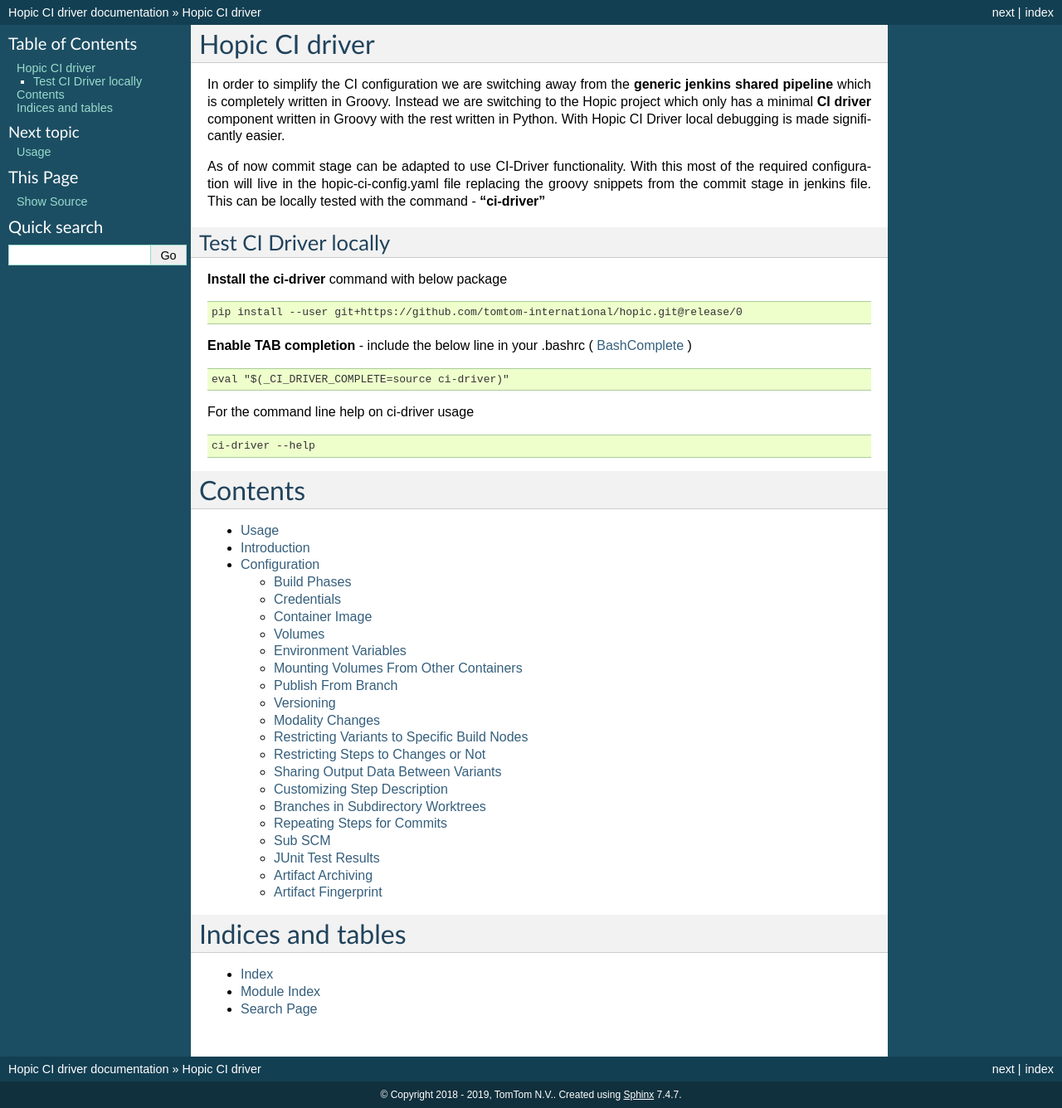
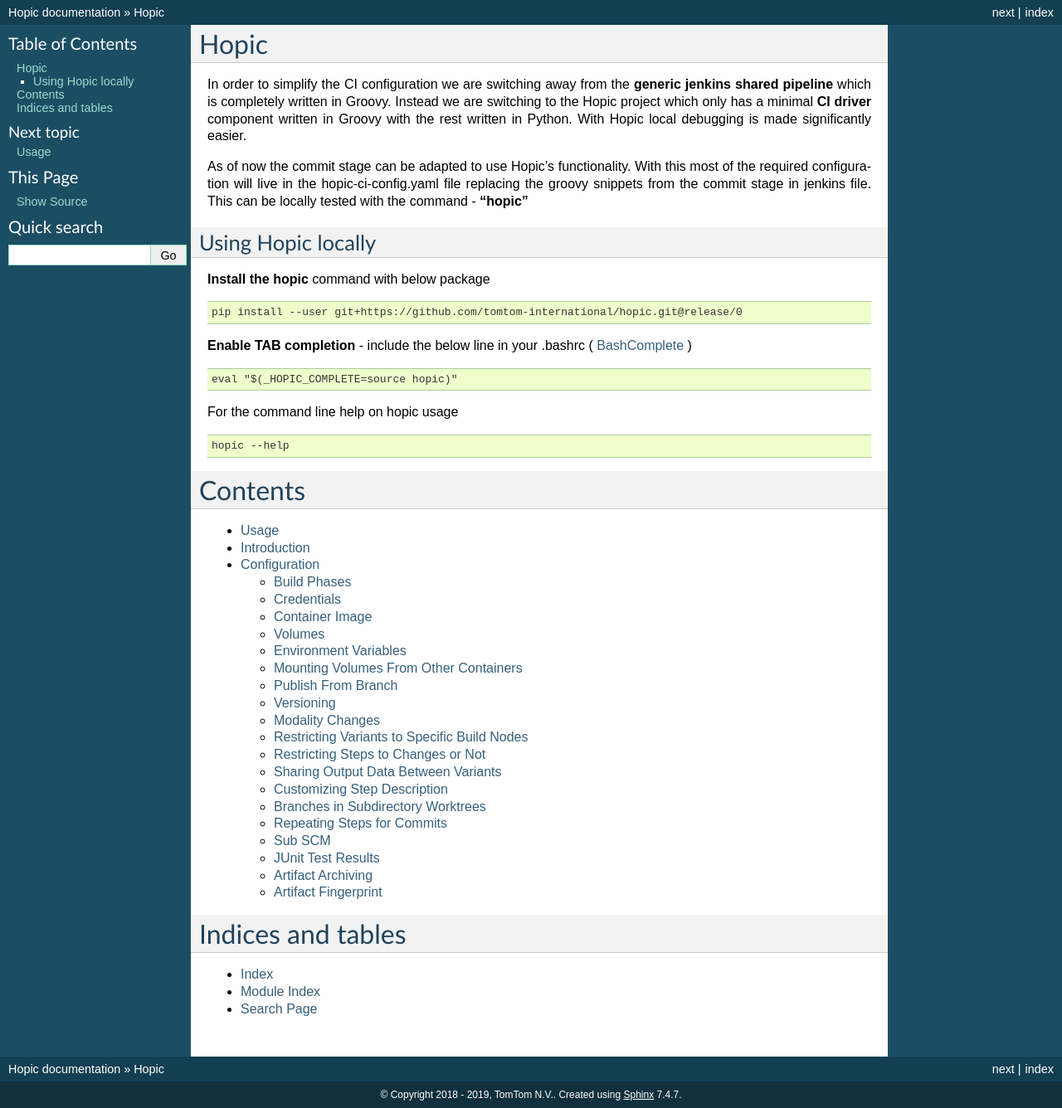
Before and after one commit to tomtom-international/hopic, a Sphinx documentation site: the page built from doc/source/index.rst, in a window 1280 px wide. Shown: the whole page at 83% size. Built offline with Sphinx 7.4.7, drawn with Linux system fonts in a browser that asks for light colours.

Commit message:
feat: make execution possible with 'hopic' as command
This adds the 'hopic' console script and makes it available to execute
from. We still retain the 'ci-driver' console script (on the release/0
branch only) and thus maintain backwards compatibility.

The intent of this is to allow us to recommend people to use the 'hopic'
command even if they're stuck on a release branch.

```diff
--- a/README.rst
+++ b/README.rst
@@ -1,18 +1,18 @@
-.. You can view the documentation for CI-Driver at URL  : /pages/PIPE/hopic/pages/browse/
+.. You can view the documentation for Hopic at URL  : /pages/PIPE/hopic/pages/browse/
 
 In order to simplify the CI configuration we are switching away from the **generic jenkins shared pipeline** which is completely written in Groovy.
 Instead we are switching to the Hopic project which only has a minimal **CI driver** component written in Groovy with the rest written in Python.
-With Hopic CI Driver local debugging is made significantly easier.
+With Hopic local debugging is made significantly easier.
 
-As of now commit stage can be adapted to use CI-Driver functionality.
+As of now the commit stage can be adapted to use Hopic's functionality.
 With this most of the required configuration will live in the hopic-ci-config.yaml file replacing the groovy snippets from the commit stage in jenkins file.
-This can be locally tested with the command - **"ci-driver"**
+This can be locally tested with the command - **"hopic"**
 
 
-Test CI Driver locally
-----------------------
+Using Hopic locally
+-------------------
 
-**Install the ci-driver** command with below package
+**Install the hopic** command with below package
 
 .. code-block:: console
 
@@ -24,10 +24,10 @@
 
 .. code-block:: console
 
-   eval "$(_CI_DRIVER_COMPLETE=source ci-driver)"
+   eval "$(_HOPIC_COMPLETE=source hopic)"
 
-For the command line help on ci-driver usage
+For the command line help on hopic usage
 
 .. code-block:: console
 
-   ci-driver --help
+   hopic --help
--- a/doc/source/conf.py
+++ b/doc/source/conf.py
@@ -52,7 +52,7 @@
 master_doc = 'index'
 
 # General information about the project.
-project = u'Hopic CI driver'
+project = u'Hopic'
 copyright = u'2018 - 2019, TomTom N.V.'
 author = u'Giel van Schijndel'
 
@@ -258,7 +258,7 @@
 # (source start file, target name, title,
 #  author, documentclass [howto, manual, or own class]).
 latex_documents = [
-    (master_doc, 'HopicCIdriver.tex', u'Hopic CI driver Documentation',
+    (master_doc, 'HopicCIdriver.tex', u'Hopic Documentation',
      u'Giel van Schijndel', 'manual'),
 ]
 
@@ -302,7 +302,7 @@
 # (source start file, target name, title, author,
 #  dir menu entry, description, category)
 texinfo_documents = [
-    (master_doc, 'HopicCIdriver', u'Hopic CI driver Documentation',
+    (master_doc, 'HopicCIdriver', u'Hopic Documentation',
      author, 'HopicCIdriver', 'One line description of project.',
      'Miscellaneous'),
 ]
--- a/doc/source/index.rst
+++ b/doc/source/index.rst
@@ -1,10 +1,10 @@
-.. Hopic CI driver documentation master file, created by
+.. Hopic documentation master file, created by
    sphinx-quickstart on Mon Jan 28 13:57:37 2019.
    You can adapt this file completely to your liking, but it should at least
    contain the root `toctree` directive.
 
-Hopic CI driver
-===============
+Hopic
+=====
 
 .. include:: ../../README.rst
 
--- a/doc/source/usage.rst
+++ b/doc/source/usage.rst
@@ -2,5 +2,5 @@
 =====
 
 .. click:: cidriver.cli:cli
-   :prog: cidriver
+   :prog: hopic
    :show-nested:
--- a/setup.py
+++ b/setup.py
@@ -58,6 +58,7 @@
     entry_points='''
       [console_scripts]
       ci-driver=cidriver.cli:cli
+      hopic=cidriver.cli:cli
     ''',
     url='https://github.com/tomtom-international/hopic',
     project_urls={
```
Also changed, not shown: 1 other file.
